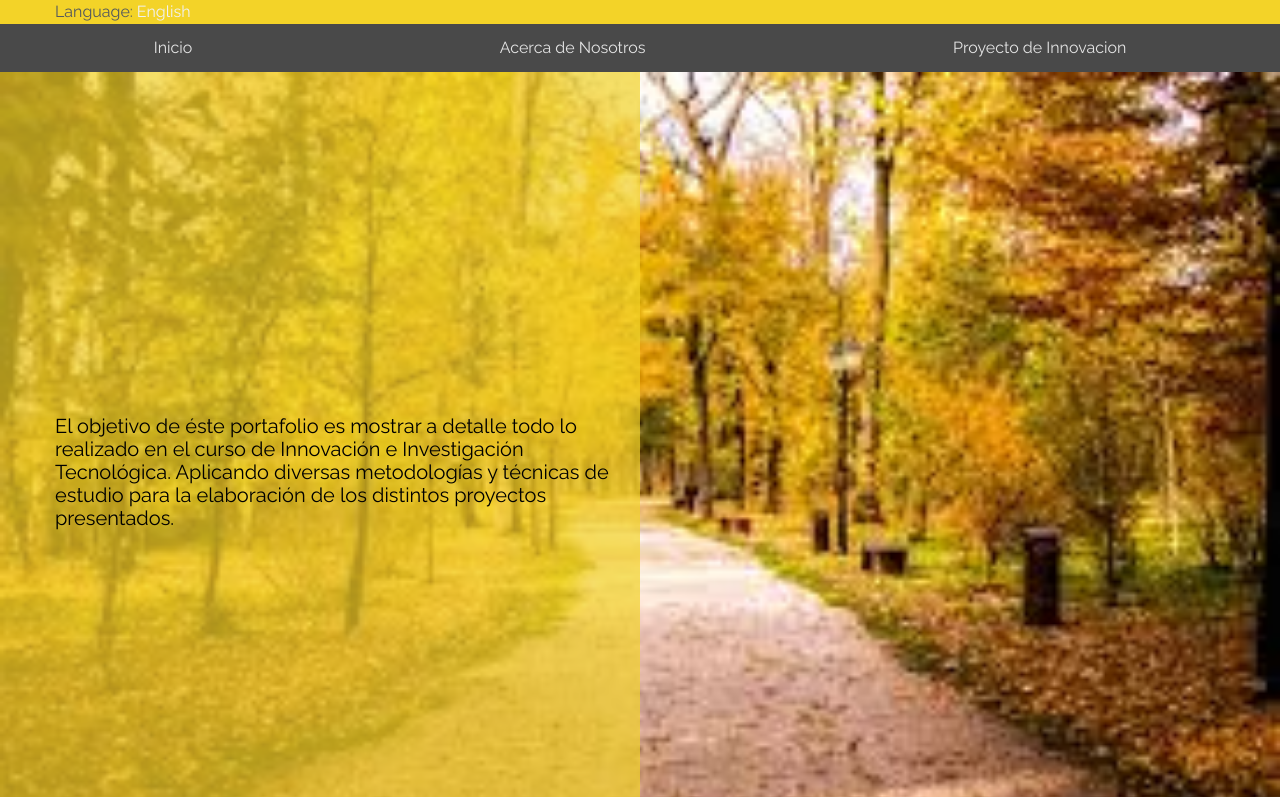
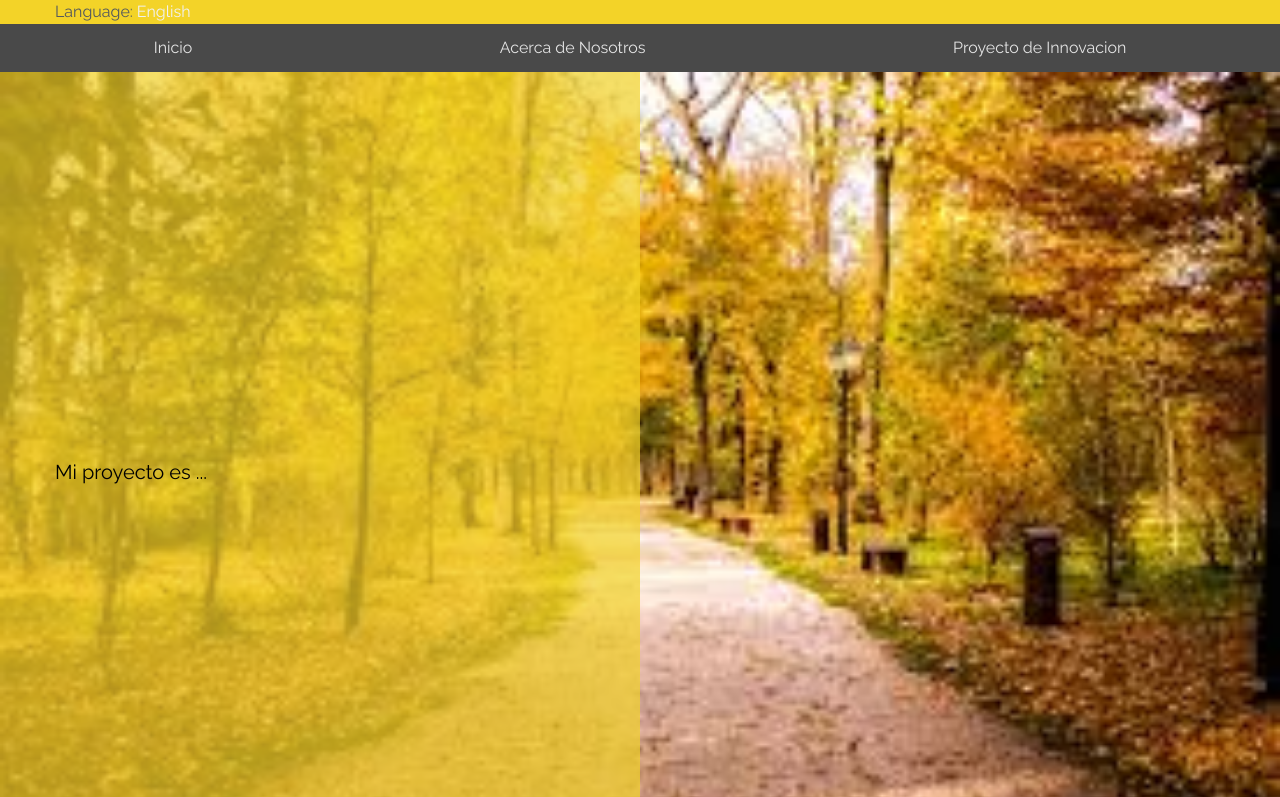
Before and after one commit to fer910817228/Proyecto-de-innovacion, a plain HTML site: page index.html in a window 1280 px wide. Shown: the top 797 px of the page. Drawn offline with Linux system fonts and the light colour scheme; some icons are missing.

Commit message:
clase 1.4

```diff
--- a/index.html
+++ b/index.html
@@ -50,7 +50,7 @@
                 </div> -->
 
                 <div class="main-header__copy__text">
-                    <p>El objetivo de éste portafolio es mostrar a detalle todo lo realizado en el curso de Innovación e Investigación Tecnológica. Aplicando diversas metodologías y técnicas de estudio para la elaboración de los distintos proyectos presentados.</p>
+                    <p>Mi proyecto es ...</p>
                 </div>
             </div>
 
```
